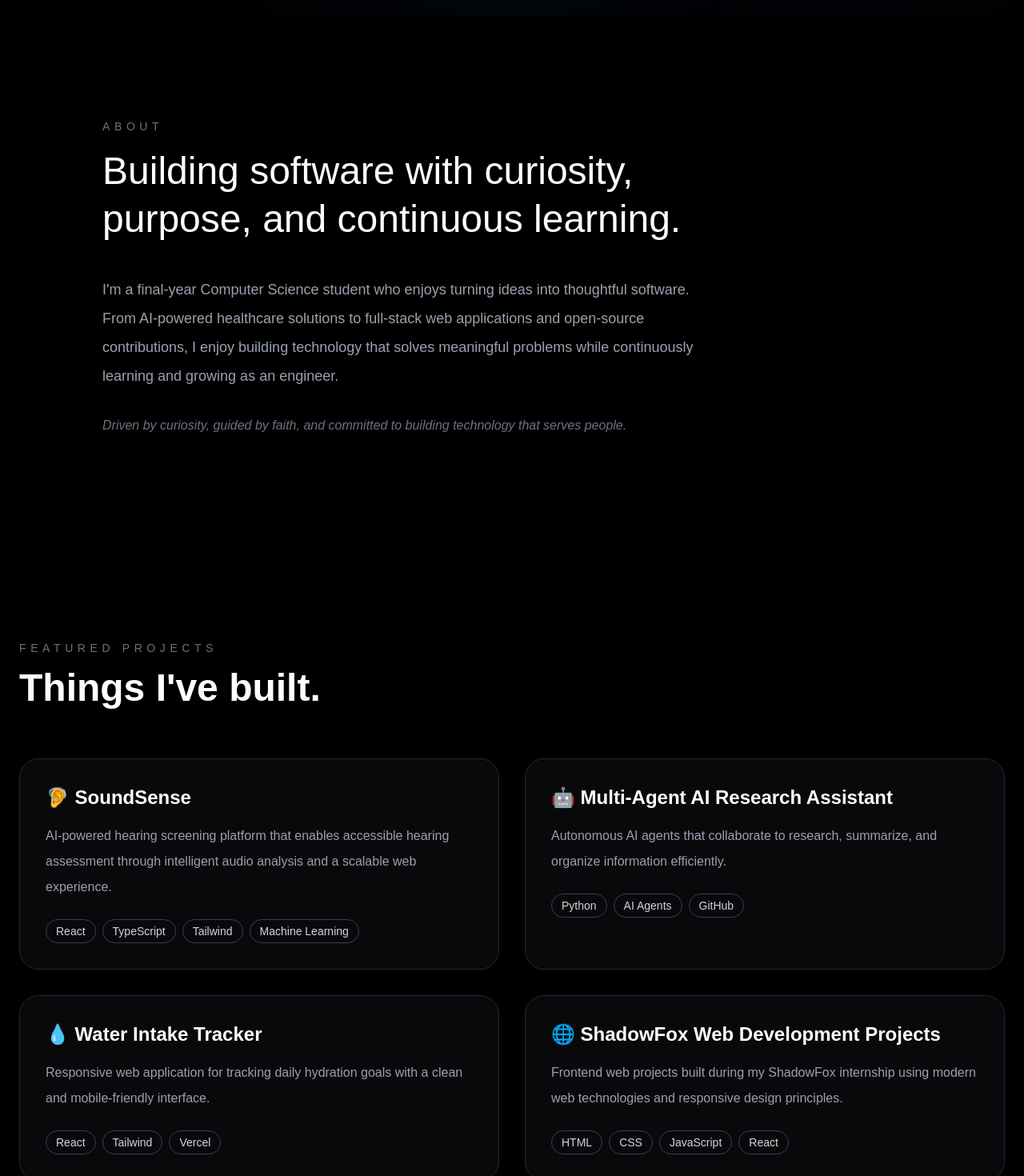
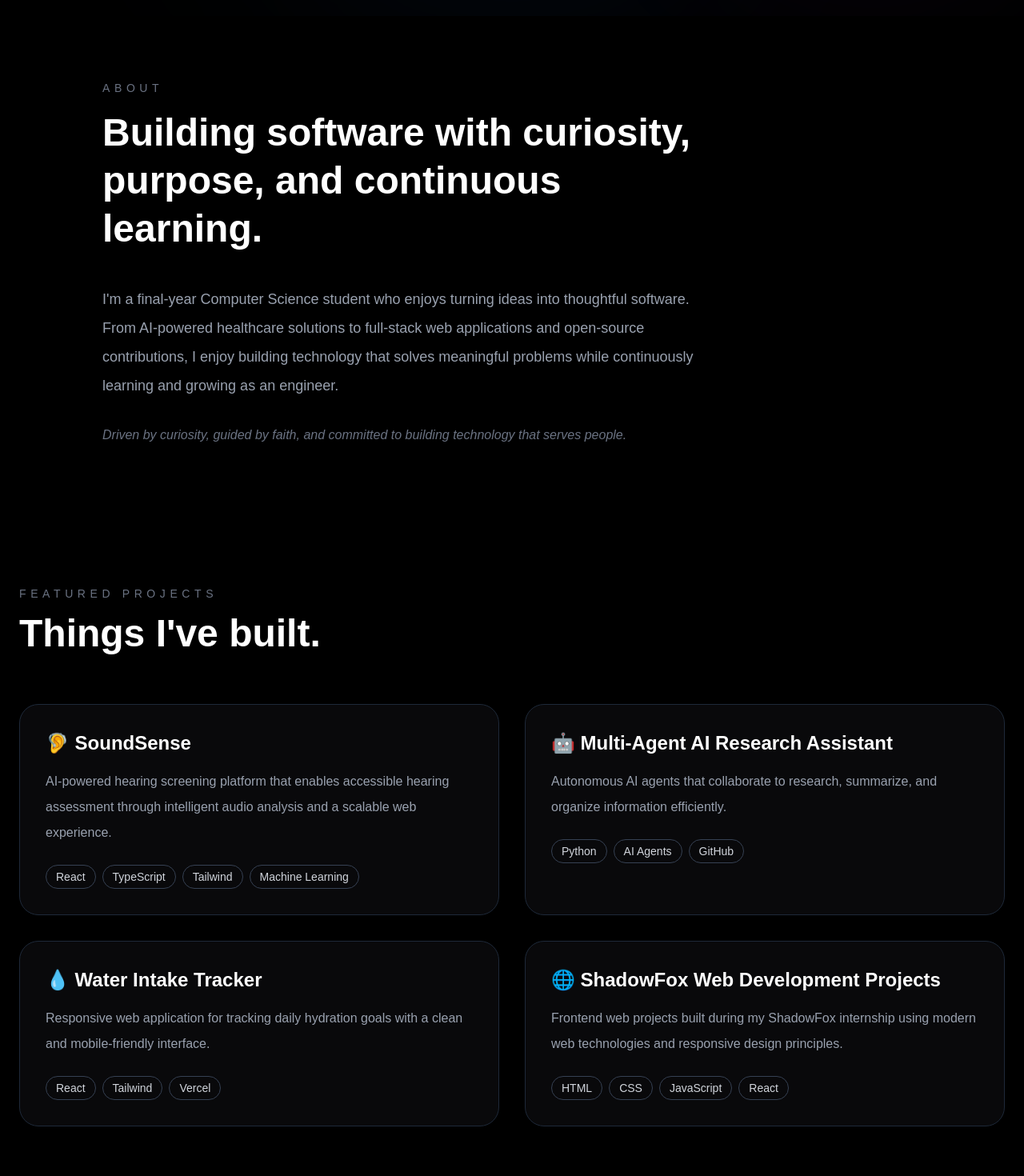
Before and after one commit to joylinmhs/portfolio, a Next.js app: page / in a window 1280 px wide. Shown: the part 780-2250 px from the top of the page at 80% size. Built offline with nearby package versions, Linux system fonts and the light colour scheme.

Commit message:
Updated ProjectCard.tsx

```diff
--- a/components/About.tsx
+++ b/components/About.tsx
@@ -2,13 +2,18 @@
 import {motion} from "framer-motion";
 export default function About() {
   return (
-    <section className="bg-black px-6 py-32 text-white">
-      <div className="mx-auto max-w-5xl">
-
+    <section className="bg-black px-6 py-20 text-white">
+      <motion.div
+        className="mx-auto max-w-5xl"
+        initial={{ opacity: 0, y: 40 }}
+        whileInView={{ opacity: 1, y: 0 }}
+        viewport={{ once: true, amount: 0.3 }}
+        transition={{ duration: 0.8 }}
+      >
         <p className="text-sm uppercase tracking-[0.4em] text-gray-500">
           ABOUT
         </p>
-        <h2 className="mt-4 max-w-3xl text-4xl font-bond leading-tight md:text-5xl">
+        <h2 className="mt-4 max-w-3xl text-4xl font-bold leading-tight md:text-5xl">
           Building software with curiosity,
           purpose, and continuous learning.
         </h2>
@@ -23,7 +28,7 @@ export default function About() {
           Driven by curiosity, guided by faith, and committed to building technology
           that serves people.
         </p>
-      </div>
+      </motion.div>
     </section>
   );
 }
--- a/components/Projects.tsx
+++ b/components/Projects.tsx
@@ -2,7 +2,7 @@ import ProjectCard from "@/components/ProjectCard";
 
 export default function Projects() {
   return (
-    <section className="bg-black px-6 py-32 text-white">
+    <section className="bg-black px-6 py-24 text-white">
       <div className="mx-auto max-w-7xl">
         <p className="text-sm uppercase tracking-[0.4em] text-gray-500">
           Featured Projects
```
